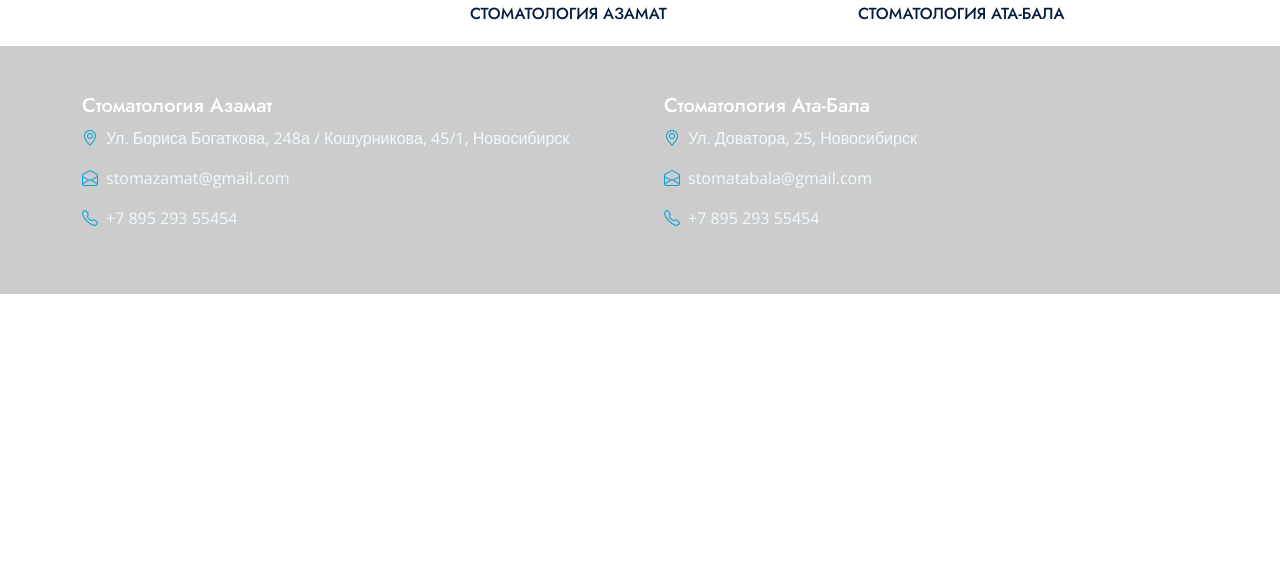
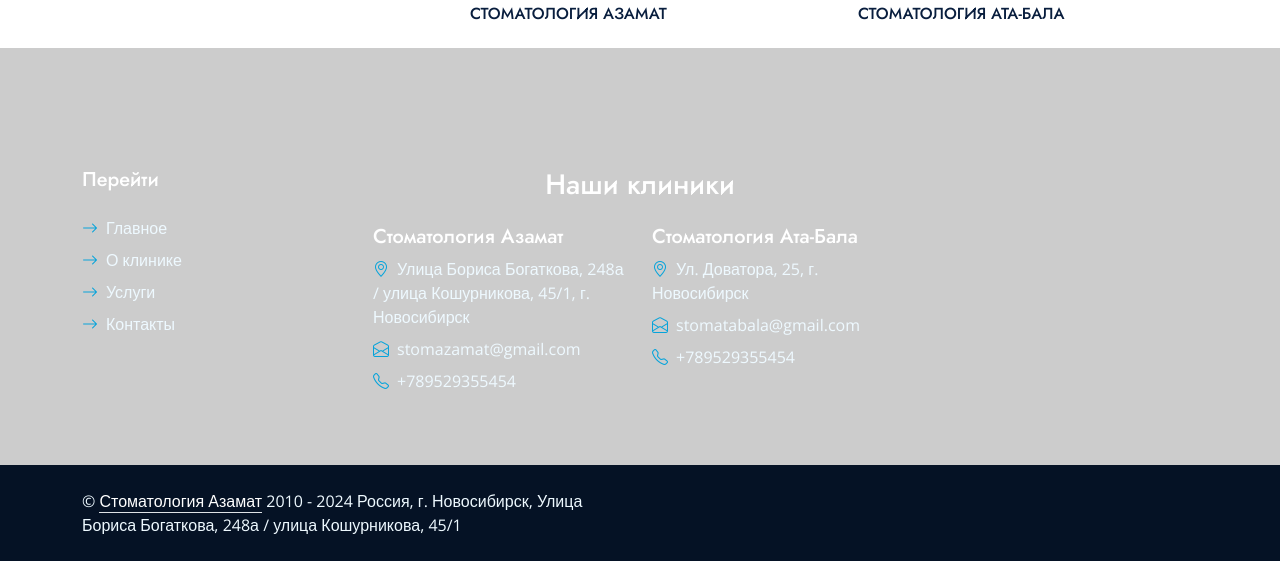
Before and after one commit to jamzt/stomazamat, a website: page contact.html in a window 1280 px wide. Shown: the part 1040-1601 px from the top of the page. Before the commit the page ends 1334 px from the top, so only its background shows below. Drawn offline with nearby package versions, Linux system fonts and the light colour scheme.

Commit message:
footer fix

```diff
--- a/contact.html
+++ b/contact.html
@@ -165,25 +165,62 @@
         </div>
     </div>
 
-    <!-- Footer -->
-    <div class="container-fluid text-light py-5" style="background-color: rgba(0,0,0,0.2);">
+     <!-- Footer Start -->
+     <div class="container-fluid text-light py-5 wow fadeInUp" data-wow-delay="0.3s" style="background-color: rgba(0, 0, 0, 0.2); margin-top: 50px;">
+        <div class="container pt-5">
+            <div class="row g-5 pt-4">
+
+                <div class="col-lg-3 col-md-6">
+                    <h5 class="text-white mb-4">Перейти</h5>
+                    <div class="d-flex flex-column">
+                        <a class="text-light mb-2" href="index.html"><i class="bi bi-arrow-right text-primary me-2"></i>Главное</a>
+                        <a class="text-light mb-2" href="about.html"><i class="bi bi-arrow-right text-primary me-2"></i>О клинике</a>
+                        <a class="text-light mb-2" href="service.html"><i class="bi bi-arrow-right text-primary me-2"></i>Услуги</a>
+                        <a class="text-light mb-2" href="contact.html"><i class="bi bi-arrow-right text-primary me-2"></i>Контакты</a>
+                    </div>
+                </div>
+
+                <div class="col-lg-6">
+                    <h3 class="text-white text-center mb-4">Наши клиники</h3>
+                    <div class="row">
+                        <div class="col-md-6 mb-4">
+                            <h5 class="text-white">Стоматология Азамат</h5>
+                            <p class="mb-2"><i class="bi bi-geo-alt text-primary me-2"></i>Улица Бориса Богаткова, 248а / улица Кошурникова, 45/1, г. Новосибирск</p>
+                            <p class="mb-2"><i class="bi bi-envelope-open text-primary me-2"></i>stomazamat@gmail.com</p>
+                            <p class="mb-0"><i class="bi bi-telephone text-primary me-2"></i>+789529355454</p>
+                        </div>
+                        <div class="col-md-6 mb-4">
+                            <h5 class="text-white">Стоматология Ата-Бала</h5>
+                            <p class="mb-2"><i class="bi bi-geo-alt text-primary me-2"></i>Ул. Доватора, 25, г. Новосибирск</p>
+                            <p class="mb-2"><i class="bi bi-envelope-open text-primary me-2"></i>stomatabala@gmail.com</p>
+                            <p class="mb-0"><i class="bi bi-telephone text-primary me-2"></i>+789529355454</p>
+                        </div>
+                    </div>
+                </div>
+
+                <!-- <div class="col-lg-3 col-md-6">
+                    <h3 class="text-white mb-4">Мы в социальных сетях</h3>
+                    <div class="d-flex">
+                        <a class="btn btn-lg btn-primary btn-lg-square rounded me-2" href="https://vk.com" target="_blank"><i class="fab fa-vk"></i></a>
+                        <a class="btn btn-lg btn-primary btn-lg-square rounded me-2" href="https://facebook.com" target="_blank"><i class="fab fa-facebook-f"></i></a>
+                        <a class="btn btn-lg btn-primary btn-lg-square rounded" href="https://instagram.com" target="_blank"><i class="fab fa-instagram"></i></a>
+                    </div>
+                </div> -->
+
+            </div>
+        </div>
+    </div>
+
+    <div class="container-fluid text-light py-4" style="background: #051225;">
         <div class="container">
-            <div class="row g-5">
-                <div class="col-lg-6">
-                    <h5 class="text-white">Стоматология Азамат</h5>
-                    <p><i class="bi bi-geo-alt text-primary me-2"></i>Ул. Бориса Богаткова, 248а / Кошурникова, 45/1, Новосибирск</p>
-                    <p><i class="bi bi-envelope-open text-primary me-2"></i>stomazamat@gmail.com</p>
-                    <p><i class="bi bi-telephone text-primary me-2"></i>+7 895 293 55454</p>
-                </div>
-                <div class="col-lg-6">
-                    <h5 class="text-white">Стоматология Ата-Бала</h5>
-                    <p><i class="bi bi-geo-alt text-primary me-2"></i>Ул. Доватора, 25, Новосибирск</p>
-                    <p><i class="bi bi-envelope-open text-primary me-2"></i>stomatabala@gmail.com</p>
-                    <p><i class="bi bi-telephone text-primary me-2"></i>+7 895 293 55454</p>
+            <div class="row g-0">
+                <div class="col-md-6 text-center text-md-start">
+                    <p class="mb-md-0">&copy; <a class="text-white border-bottom" href="#">Стоматология Азамат</a> 2010 - 2024 Россия, г. Новосибирск, Улица Бориса Богаткова, 248а / улица Кошурникова, 45/1</p>
                 </div>
             </div>
         </div>
     </div>
+    <!-- Footer End -->
 
     <!-- Scripts -->
     <script src="https://code.jquery.com/jquery-3.4.1.min.js"></script>
```
Also changed, not shown: about.html (+9 -2 lines), appointment.html (+13 -0 lines), index.html (+4 -4 lines).
